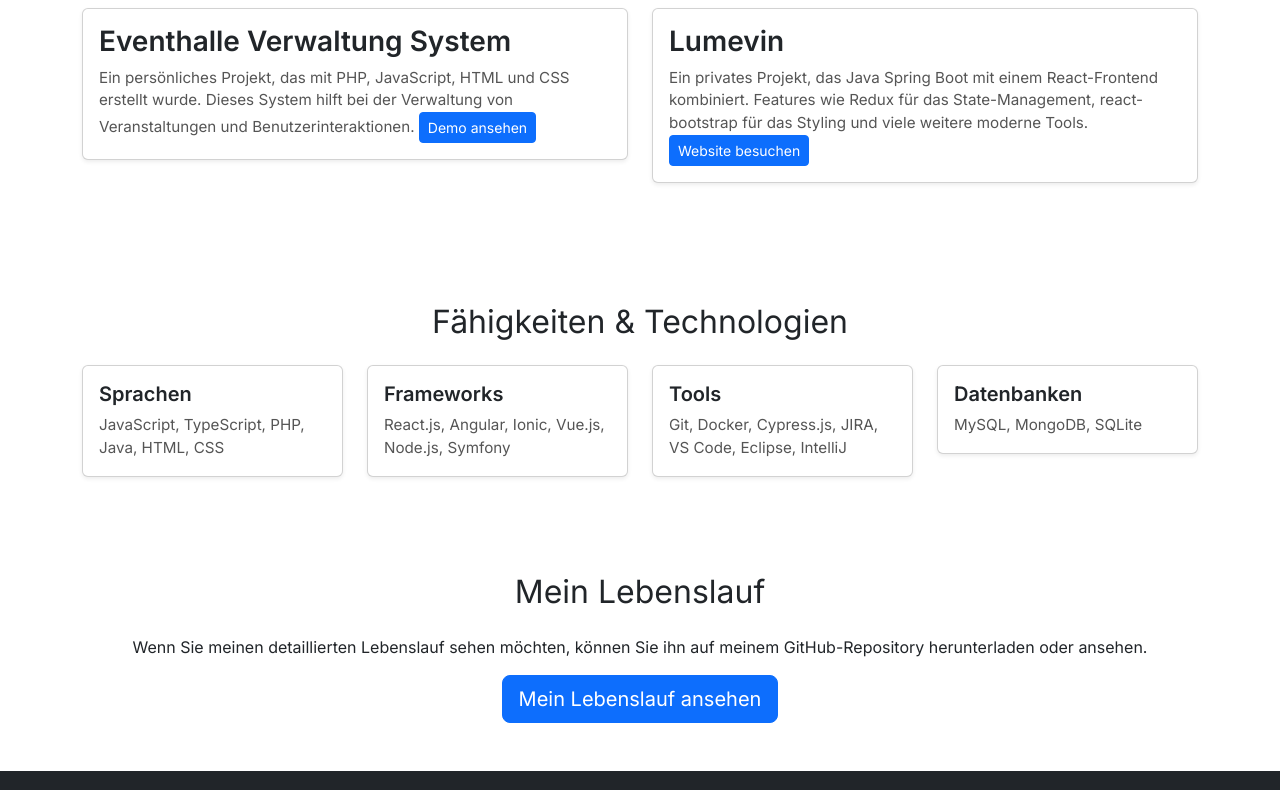
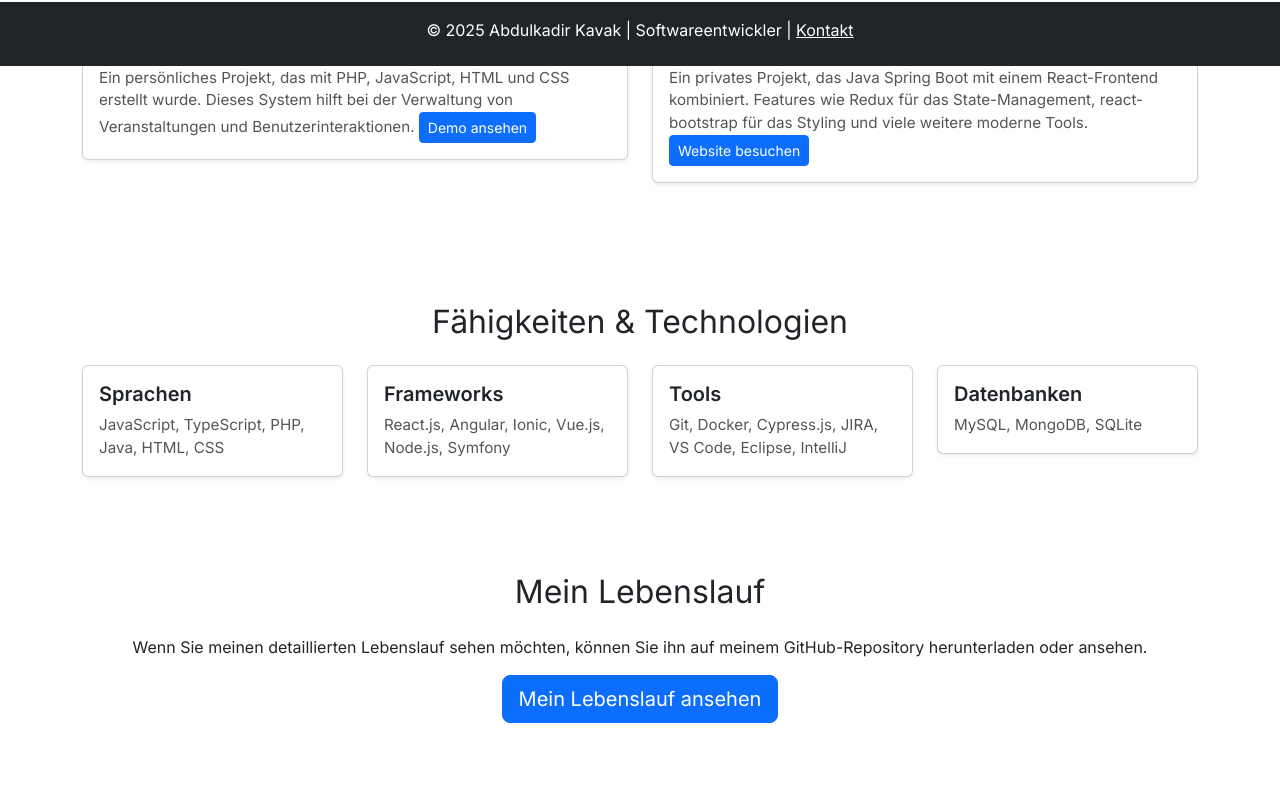
Before and after one commit to mankafa/mankafa.github.io, a plain HTML site: page index.html in a window 1280 px wide. Shown: the part 734-1524 px from the top of the page. Drawn offline with nearby package versions, Linux system fonts and the light colour scheme.

Commit message:
- footer fixed-bottom - footer padding fixed

```diff
--- a/index.html
+++ b/index.html
@@ -127,7 +127,7 @@
 </section>
 
 <!-- Footer -->
-<footer class="bg-dark text-white text-center py-4">
+<footer class="bg-dark text-white text-center pt-3 pb-2 fixed-bottom">
   <p>© 2025 Abdulkadir Kavak | Softwareentwickler | <a href="mailto:abdulkadirkavak@gmail.com" style="color: #fff;">Kontakt</a></p>
 </footer>
 
```
